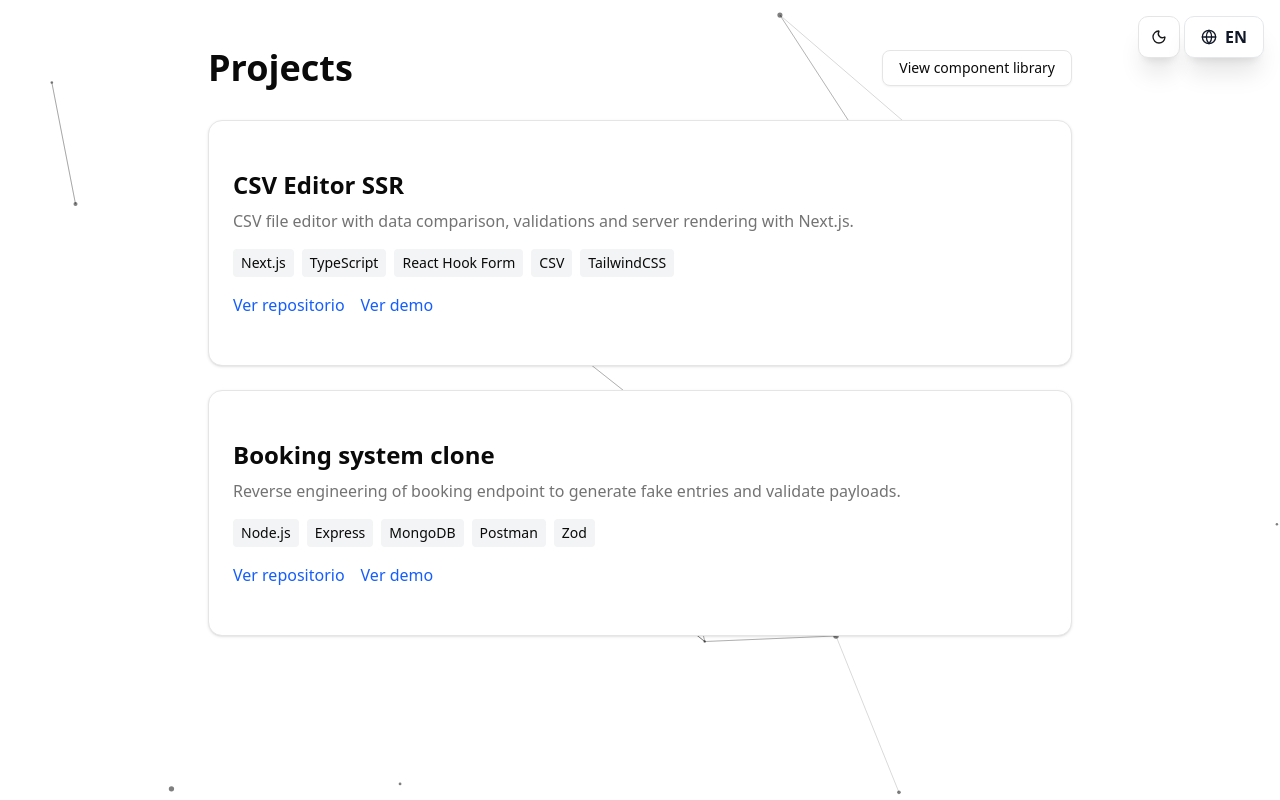
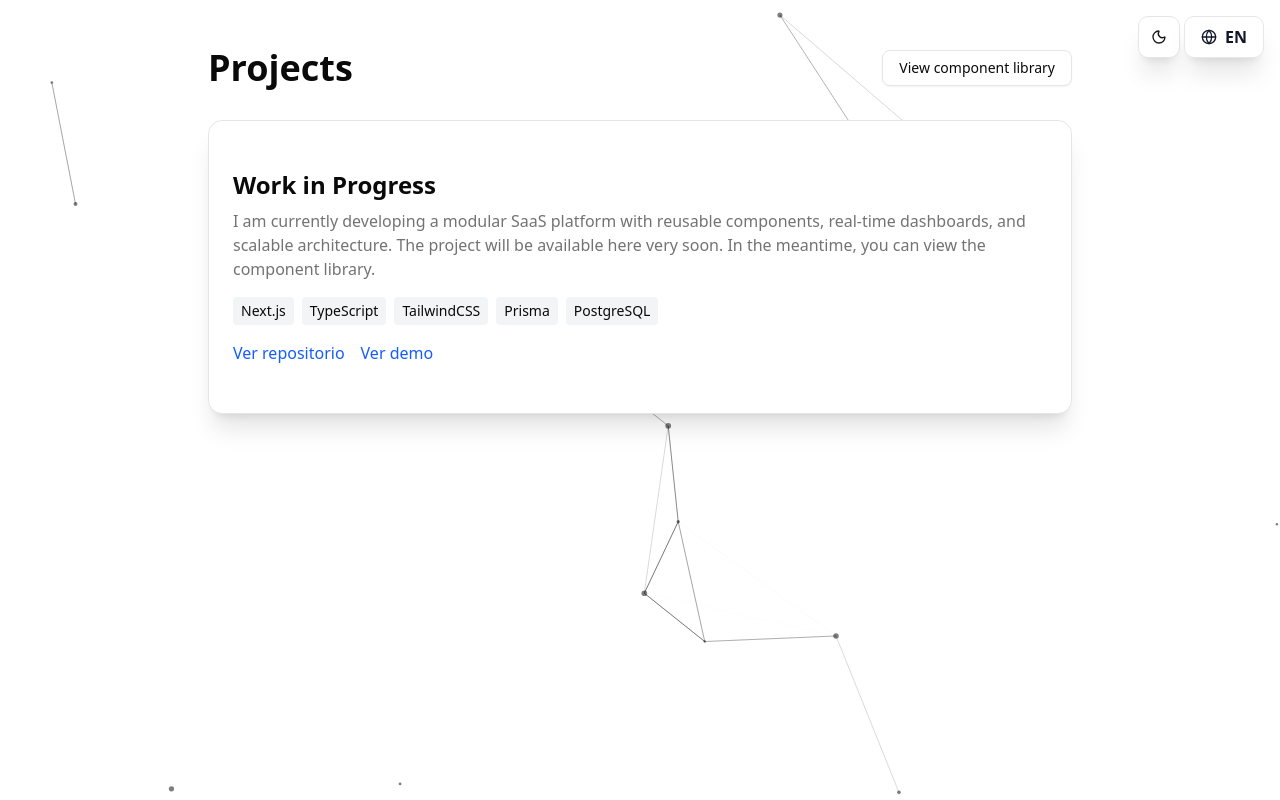
Before and after one commit to DiegoSehwerert/Portfolio, a Next.js app: page /en/projects in a window 1280 px wide. Built offline with nearby package versions, Linux system fonts and the light colour scheme.

Commit message:
feat: add locale support for navigation links and update project descriptions in localization files

```diff
--- a/app/[locale]/page.tsx
+++ b/app/[locale]/page.tsx
@@ -7,9 +7,11 @@ import { FaGithub, FaLinkedin, FaEnvelope } from "react-icons/fa";
 import Link from "next/link";
 import { TypingName } from "@/components/TypingName";
 import { useTranslations } from "next-intl";
+import { useLocale } from "next-intl";
 
 export default function Home() {
   const t = useTranslations("home");
+  const locale = useLocale();
 
   return (
     <div className="relative flex flex-col items-center justify-center min-h-screen py-12 px-4 text-center overflow-hidden">
@@ -32,10 +34,10 @@ export default function Home() {
 
         <div className="flex gap-4 mb-4">
           <Button asChild>
-            <Link href="/projects">{t("projectButton")}</Link>
+            <Link href={`/${locale}/projects`}>{t("projectButton")}</Link>
           </Button>
           <Button variant="outline" asChild>
-            <Link href="/about">{t("aboutButton")}</Link>
+            <Link href={`/${locale}/about`}>{t("aboutButton")}</Link>
           </Button>
         </div>
 
--- a/app/[locale]/projects/page.tsx
+++ b/app/[locale]/projects/page.tsx
@@ -3,10 +3,11 @@
 import { ProjectCard } from "@/components/projects/ProjectCard";
 import { Button } from "@/components/ui/button";
 import Link from "next/link";
-import { useTranslations } from "next-intl";
+import { useTranslations, useLocale } from "next-intl";
 
 export default function ProjectsPage() {
   const t = useTranslations("projects");
+  const locale = useLocale();
 
   const projects = t.raw("list") as {
     title: string;
@@ -23,7 +24,9 @@ export default function ProjectsPage() {
           {t("title")}
         </h1>
         <Button variant="outline" asChild>
-          <Link href="/projects/component-library">{t("viewComponents")}</Link>
+          <Link href={`/${locale}/projects/component-library`}>
+            {t("viewComponents")}
+          </Link>
         </Button>
       </div>
 
--- a/components/NavigationDebug.tsx
+++ /dev/null
@@ -1,74 +0,0 @@
-"use client";
-
-import { useNavigationHistory } from "@/hooks/useNavigationHistory";
-import { Button } from "@/components/ui/button";
-import { Card, CardContent, CardHeader, CardTitle } from "@/components/ui/card";
-
-export default function NavigationDebug() {
-  const {
-    previousPath,
-    canGoBack,
-    goBack,
-    getPreviousPath,
-    clearHistory,
-    getHistory,
-  } = useNavigationHistory();
-
-  const history = getHistory();
-
-  return (
-    <Card className="w-full max-w-md">
-      <CardHeader>
-        <CardTitle>Navigation Debug</CardTitle>
-      </CardHeader>
-      <CardContent className="space-y-4">
-        <div>
-          <p className="text-sm font-medium">Previous Path:</p>
-          <p className="text-xs text-muted-foreground">
-            {previousPath || "None"}
-          </p>
-        </div>
-
-        <div>
-          <p className="text-sm font-medium">Can Go Back:</p>
-          <p className="text-xs text-muted-foreground">
-            {canGoBack ? "Yes" : "No"}
-          </p>
-        </div>
-
-        <div className="flex gap-2">
-          <Button size="sm" onClick={goBack} disabled={!canGoBack}>
-            Go Back
-          </Button>
-          <Button size="sm" variant="outline" onClick={clearHistory}>
-            Clear History
-          </Button>
-        </div>
-
-        <div>
-          <p className="text-sm font-medium mb-2">
-            History ({history.length}):
-          </p>
-          <div className="max-h-32 overflow-y-auto space-y-1">
-            {history.map((entry, index) => (
-              <div
-                key={index}
-                className={`text-xs p-2 rounded border ${
-                  index === history.length - 1
-                    ? "bg-primary/10 border-primary"
-                    : "bg-muted"
-                }`}
-              >
-                <div className="font-mono">{entry.path}</div>
-                <div className="text-muted-foreground">
-                  {entry.locale} •{" "}
-                  {new Date(entry.timestamp).toLocaleTimeString()}
-                </div>
-              </div>
-            ))}
-          </div>
-        </div>
-      </CardContent>
-    </Card>
-  );
-}
--- a/components/projects/ProjectCard.tsx
+++ b/components/projects/ProjectCard.tsx
@@ -23,7 +23,7 @@ export function ProjectCard({
 }: Project) {
   return (
     <AnimatedSection delay={index * 0.1}>
-      <Card className="hover:shadow-xl transition-shadow duration-300">
+      <Card className="shadow-xl transition-shadow duration-300">
         <CardContent className="p-6">
           <h2 className="text-2xl font-semibold mb-2">{title}</h2>
           <p className="text-muted-foreground mb-4">{description}</p>
--- a/i18n.ts
+++ b/i18n.ts
@@ -1,12 +1,6 @@
-import { notFound } from "next/navigation";
 import { getRequestConfig } from "next-intl/server";
 
-const locales = ["en", "es"];
-
-console.log("getRequestConfig:");
-
 export default getRequestConfig(async (params) => {
-  // requestLocale es una Promise, hay que hacer await
   const locale = await params.requestLocale;
 
   if (!locale) {
--- a/messages/en.json
+++ b/messages/en.json
@@ -61,24 +61,17 @@
     "viewComponents": "View component library",
     "list": [
       {
-        "title": "CSV Editor SSR",
-        "description": "CSV file editor with data comparison, validations and server rendering with Next.js.",
+        "title": "Work in Progress",
+        "description": "I am currently developing a modular SaaS platform with reusable components, real-time dashboards, and scalable architecture. The project will be available here very soon. In the meantime, you can view the component library.",
         "tech": [
           "Next.js",
           "TypeScript",
-          "React Hook Form",
-          "CSV",
-          "TailwindCSS"
+          "TailwindCSS",
+          "Prisma",
+          "PostgreSQL"
         ],
-        "repo": "https://github.com/tuusuario/csv-editor",
-        "demo": "https://csv-editor.vercel.app"
-      },
-      {
-        "title": "Booking system clone",
-        "description": "Reverse engineering of booking endpoint to generate fake entries and validate payloads.",
-        "tech": ["Node.js", "Express", "MongoDB", "Postman", "Zod"],
-        "repo": "https://github.com/tuusuario/reservas-fake",
-        "demo": "https://reservas-fake.vercel.app"
+        "repo": "not yet",
+        "demo": "not yet"
       }
     ]
   },
--- a/messages/es.json
+++ b/messages/es.json
@@ -62,7 +62,7 @@
     "list": [
       {
         "title": "Work in Progress",
-        "description": "Actualmente estoy desarrollando una plataforma SaaS modular con componentes reutilizables, dashboards en tiempo real y arquitectura escalable. El proyecto estará disponible aquí muy pronto.",
+        "description": "Actualmente estoy desarrollando una plataforma SaaS modular con componentes reutilizables, dashboards en tiempo real y arquitectura escalable. El proyecto estará disponible aquí muy pronto. De momento, puedes ver la librería de componentes.",
         "tech": [
           "Next.js",
           "TypeScript",
@@ -72,13 +72,6 @@
         ],
         "repo": "not yet",
         "demo": "not yet"
-      },
-      {
-        "title": "Clon de sistema de reservas",
-        "description": "Ingeniería inversa del endpoint de reservas para generar entradas falsas y validar payloads.",
-        "tech": ["Node.js", "Express", "MongoDB", "Postman", "Zod"],
-        "repo": "https://github.com/tuusuario/reservas-fake",
-        "demo": "https://reservas-fake.vercel.app"
       }
     ]
   },
```
